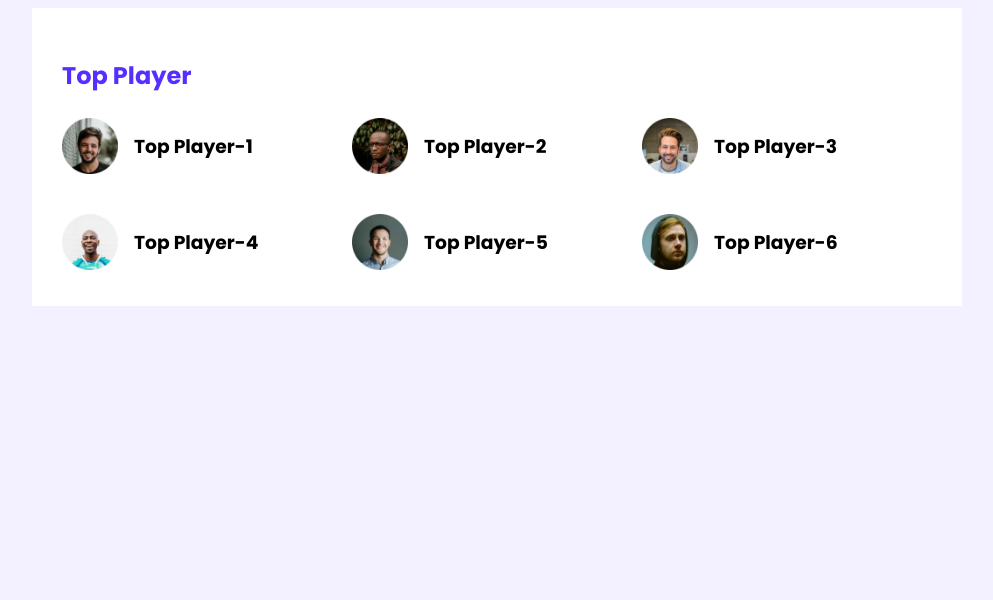
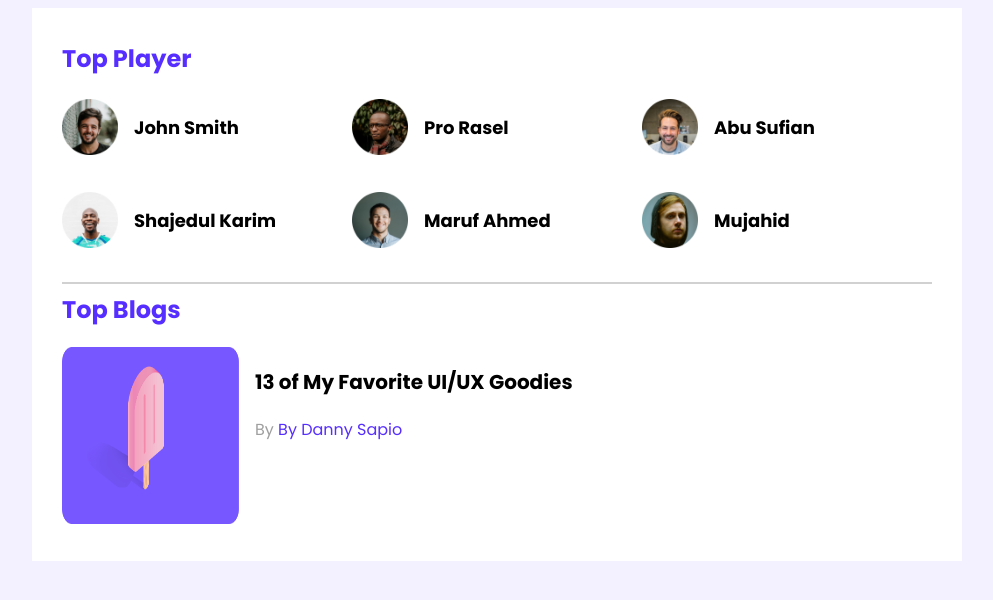
Before and after one commit to PalashHalder/module-10-html-css-only-landing-page, a plain HTML site: page index.html in a window 1280 px wide. Shown: the whole page, without its empty margins (143-1136 px from the left). Drawn offline with Linux system fonts and the light colour scheme.

Commit message:
Create one blog using flex layout and style adjustment

```diff
--- a/index.html
+++ b/index.html
@@ -30,28 +30,43 @@
                     <!-- .player*6>img[src="images/players/palyer-$.png -->
                     <div class="player">
                         <img src="images/players/player-1.png" alt="">
-                        <h3 class="player-name" class="player-name">Top Player-1</h3>
+                        <h3 class="player-name" class="player-name">John Smith</h3>
                     </div>
                     <div class="player">
                         <img src="images/players/player-2.png" alt="">
-                        <h3 class="player-name">Top Player-2</h3>
+                        <h3 class="player-name">Pro Rasel</h3>
                     </div>
                     <div class="player">
                         <img src="images/players/player-3.png" alt="">
-                        <h3 class="player-name">Top Player-3</h3>
+                        <h3 class="player-name">Abu Sufian</h3>
                     </div>
                     <div class="player">
                         <img src="images/players/player-4.png" alt="">
-                        <h3 class="player-name">Top Player-4</h3>
+                        <h3 class="player-name">Shajedul Karim</h3>
                     </div>
                     <div class="player">
                         <img src="images/players/player-5.png" alt="">
-                        <h3 class="player-name">Top Player-5</h3>
+                        <h3 class="player-name">Maruf Ahmed</h3>
                     </div>
                     <div class="player">
                         <img src="images/players/player-6.png" alt="">
-                        <h3 class="player-name">Top Player-6</h3>
+                        <h3 class="player-name">Mujahid</h3>
                     </div>
+                </div>
+            </div>
+            <hr>
+            <div class="top-blogs">
+                <h2 class="section-title">Top Blogs</h2>
+                <div class="blogs">
+                    <article class="blog">
+                        <div class="thumbnail">
+                            <img src="images/blogs/blog-1.png" alt="">
+                        </div>
+                        <div class="blog-info">
+                            <h3 class="blog-title">13 of My Favorite UI/UX Goodies</h3>
+                            <p class="blog-author">By <a href="">By Danny Sapio</a></p>
+                        </div>
+                    </article>
                 </div>
             </div>
         </section>
--- a/style/style.css
+++ b/style/style.css
@@ -17,10 +17,19 @@ main{
     width: 870px;
     padding: 30px;
 }
+
+hr{
+    border: 1px solid #D1D1D1;
+}
 /* top players style start */
 .section-title{
     font-size: 24px;
     color: #562EFF;
+    margin-top: 3px;
+}
+
+.top-players{
+    margin-bottom: 30px;
 }
 .players{
     display: grid;
@@ -41,6 +50,39 @@ main{
 
 .player-name{
     margin-left: 16px;
+    font-size: 18px;
+}
+/*==================================
+ top players style end
+ ==================================*/
+
+
+/*==================================
+       top blogs styles start
+ ==================================*/
+.blog{
+    display: flex;
+}
+ .blog .thumbnail img{
+    width: 177px;
+    height: 177px;
+}
+.blog-info{
+    margin-left: 16px;
+}
+.blog-title{
+    font-size: 20px;
+}
+.blog-author{
+    color: #9F9F9F;
+    font-size: 16px;
+}
+.blog-author a{
+    text-decoration: none;
+    font-size: 16px;
+    color: #562EFF;
 }
 
-/* top players style start */
+/*==================================
+    top blogs styles end
+ ==================================*/
```
